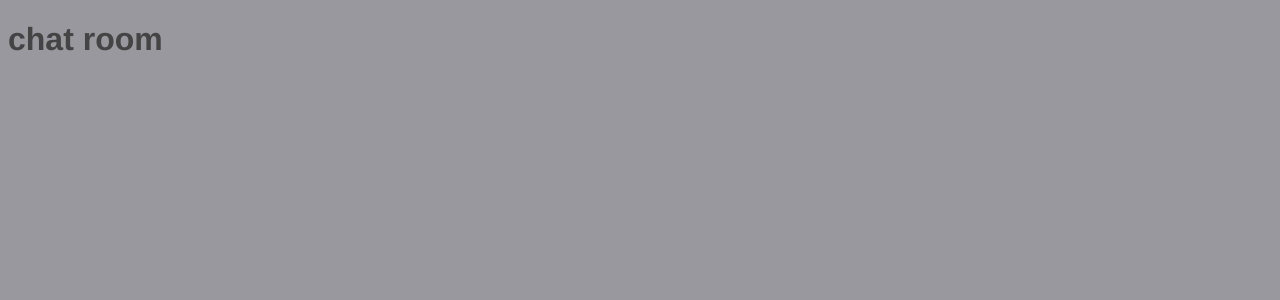
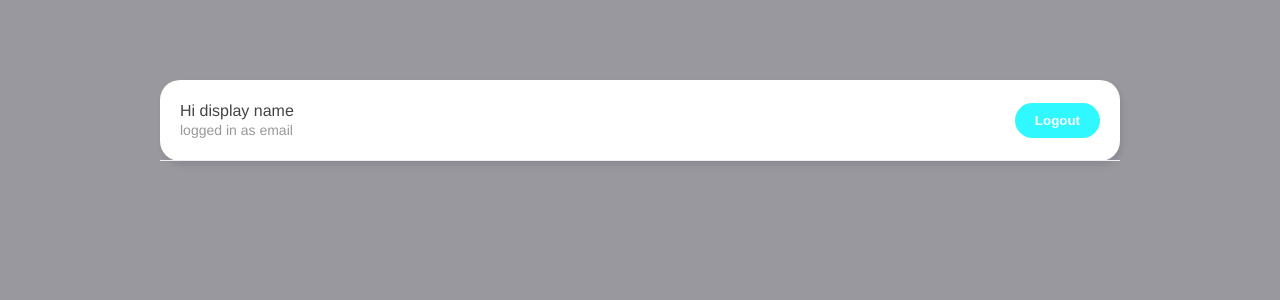
Before and after one commit to thazinmyint/LiveChatRoom, a Vue app: page /chatroom in a window 1280 px wide. Shown: the top 300 px of the page. Built offline with nearby package versions, Linux system fonts and the light colour scheme.

Commit message:
create navbar component and make logout button

```diff
--- /dev/null
+++ b/src/components/Navbar.vue
@@ -0,0 +1,34 @@
+<template>
+  <nav>
+      <div>
+          <p>Hi display name</p>
+          <p class="email">logged in as email</p>
+      </div>
+      <button @click="logout">Logout</button>
+  </nav>
+</template>
+
+<script>
+import { ref } from '@vue/reactivity';
+import {auth} from '../firebase/config';
+export default {
+    setup(){
+        let error=ref(null);
+        let logout=async()=>{
+           try {
+                await auth.signOut();
+                console.log('user logged out');
+
+           } catch (err) {
+               error.value=err.message;
+               console.log(err.value)
+           }
+        }
+        return {logout};
+    }
+}
+</script>
+
+<style>
+
+</style>
--- a/src/views/Chatroom.vue
+++ b/src/views/Chatroom.vue
@@ -1,13 +1,32 @@
 <template>
-  <h1>chat room</h1>
+  <div class="container">
+    <Navbar></Navbar>
+  </div>
 </template>
 
 <script>
+import Navbar from '../components/Navbar'
 export default {
+  components: { Navbar },
 
 }
 </script>
 
 <style>
-
+  nav{
+    padding: 20px;
+    border-bottom: 1px solid #eee;
+    display: flex;
+    justify-content: space-between;
+    align-items: center;
+  }
+  nav p{
+    margin:  2px auto;
+    font-size: 16px;
+    color: #444;
+  }
+  nav p.email{
+    font-size: 14px;
+    color:#999
+  }
 </style>
```
